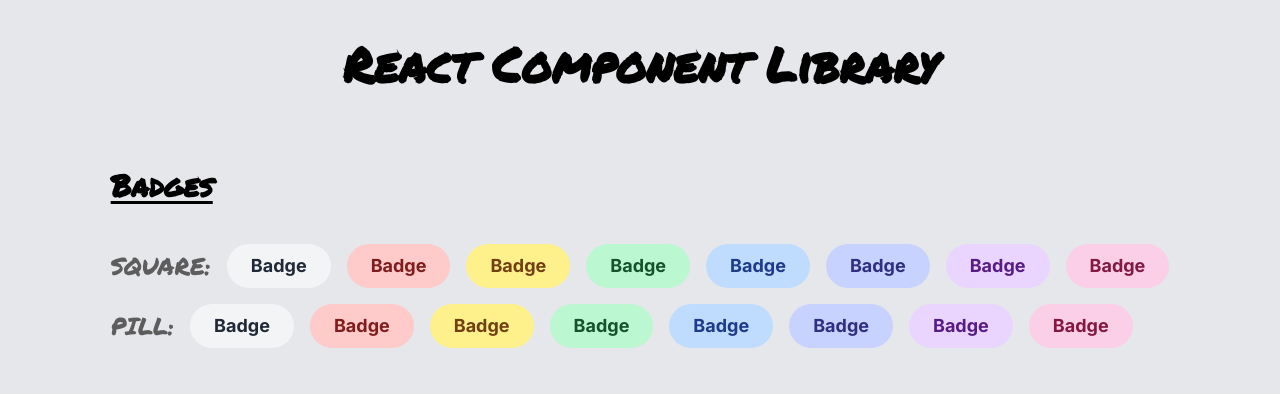
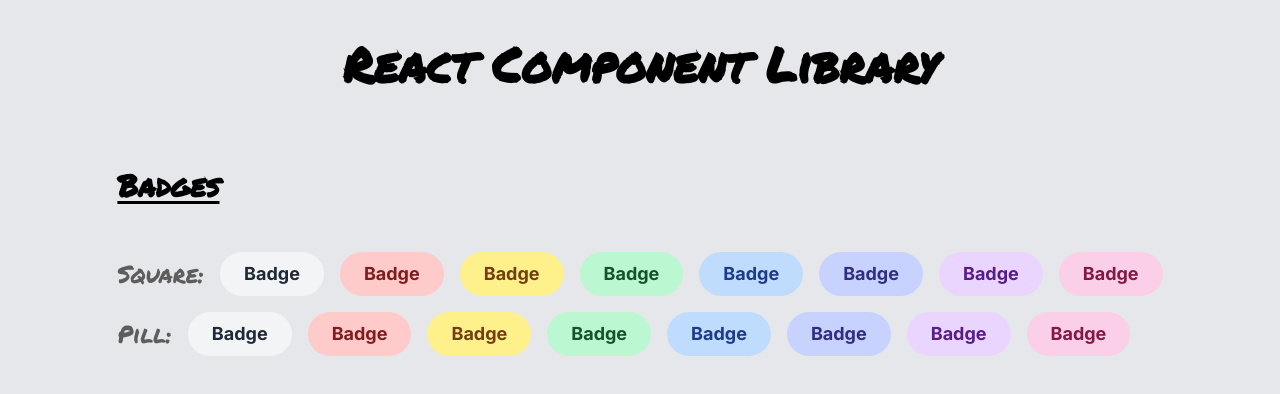
Before and after one commit to XenoMee/react-component-library, a React (Vite) app: page / in a window 1280 px wide. Shown: the top 394 px of the page. Built offline with nearby package versions, Linux system fonts and the light colour scheme.

Commit message:
capitalize type for level 3 heading

```diff
--- a/src/Components/BadgesBlock.tsx
+++ b/src/Components/BadgesBlock.tsx
@@ -1,4 +1,5 @@
 import Badge from './Badge';
+import capitalizeWord from '../Utilities/capitalizeWord';
 
 const BadgesBlock = () => {
   const colors: string[] = ['gray', 'red', 'yellow', 'green', 'blue', 'indigo', 'purple', 'pink'];
@@ -9,13 +10,13 @@
   };
 
   return (
-    <div className='grid gap-10'>
+    <div className='grid xxs:gap-6 md:gap-12'>
       <h2 className='h2'>Badges</h2>
       <div className='grid md:gap-4 xxs:gap-10'>
         {Object.entries(badgeTypes).map(([type, colors], index) => {
           return (
             <div key={index} className='flex-container'>
-              <h3 className='h3'>{type.toUpperCase()}:</h3>
+              <h3 className='h3'>{capitalizeWord(type)}:</h3>
               <div className='flex-item'>
                 {colors.map((color) => {
                   return (
```
